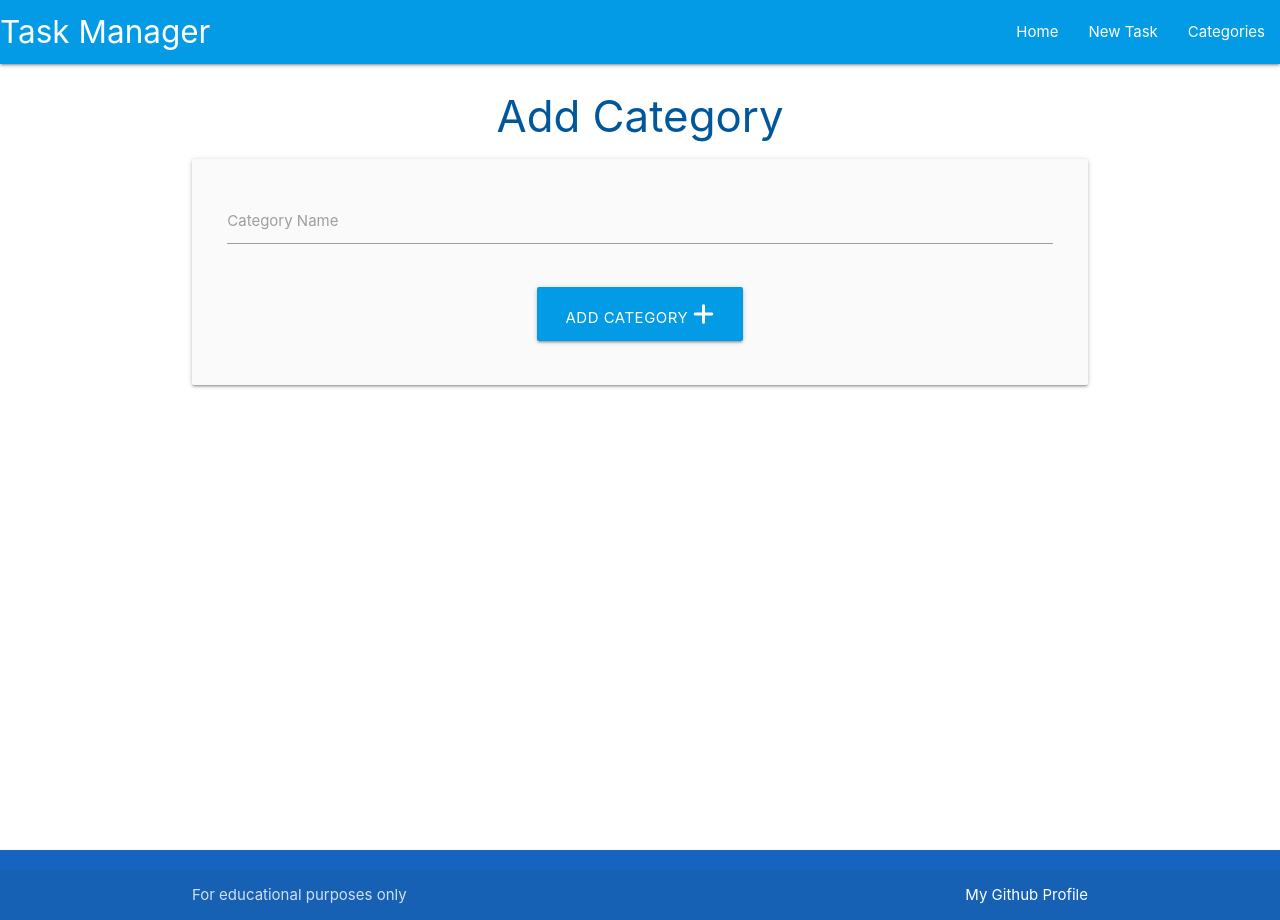
After one commit to Dabronzo/task-manager, a Flask app: page /add_category in a window 1280 px wide. The commit adds this page. Run offline with Flask 2, Linux system fonts and the light colour scheme.

```diff
--- a/taskmanager/routes.py
+++ b/taskmanager/routes.py
@@ -1,4 +1,4 @@
-from flask import render_template
+from flask import render_template, request, redirect, url_for
 from taskmanager import app, db # noqa
 from taskmanager.modules import Category, Task
 
@@ -7,3 +7,24 @@ from taskmanager.modules import Category, Task
 @app.route("/")
 def home():
     return render_template("tasks.html") # noqa
+
+# route to open the categories page
+@app.route("/categories")
+def categories():
+    # query for getting all the categories on the database and store
+    # in a list called categories
+    categories = list(Category.query.order_by(Category.category_name).all())
+    return render_template("categories.html", categories=categories)
+
+# route function to render the all the categires
+@app.route("/add_category", methods=["GET", "POST"])
+def add_category():
+    # here is the post method
+    if request.method == "POST":
+        category = Category(category_name=request.form.get("category_name"))
+        # now add and commit the changes on the database
+        db.session.add(category)
+        db.session.commit()
+        return redirect(url_for('categories'))
+
+    return render_template("add_category.html")
--- /dev/null
+++ b/taskmanager/templates/add_category.html
@@ -0,0 +1,22 @@
+{% extends "base.html" %}
+
+{% block content %}
+    <h3 class="light-blue-text text-darken-4 center-align">Add Category</h3>
+    <div class="row card-panel grey lighten-5">
+        <form class="col s12" method="POST" action="{{ url_for('add_category') }}">
+          <div class="row">
+            <div class="input-field col s12">
+              <input name="category_name" id="category_name" minlength="3" maxlength="25" type="text" class="validate" required>
+              <label for="category_name">Category Name</label>
+            </div>
+          </div>
+          <div class="row">
+            <div class="col s12 center-align">
+              <button type="submit" class="btn-large light-blue darken-1" >
+                  Add Category <i class="fas fa-plus"></i>
+              </button>
+            </div>
+          </div>
+        </form>
+      </div>
+{% endblock %}
--- a/taskmanager/templates/base.html
+++ b/taskmanager/templates/base.html
@@ -21,7 +21,7 @@
               <ul class="right hide-on-med-and-down">
                 <li><a href="{{ url_for('home')}}">Home</a></li>
                 <li><a href="">New Task</a></li>
-                <li><a href="">Categories</a></li>
+                <li><a href="{{ url_for('categories')}}">Categories</a></li>
               </ul>
             </div>
           </nav>
```
Also changed, not shown: taskmanager/templates/categories.html (added, +28 -0 lines).
